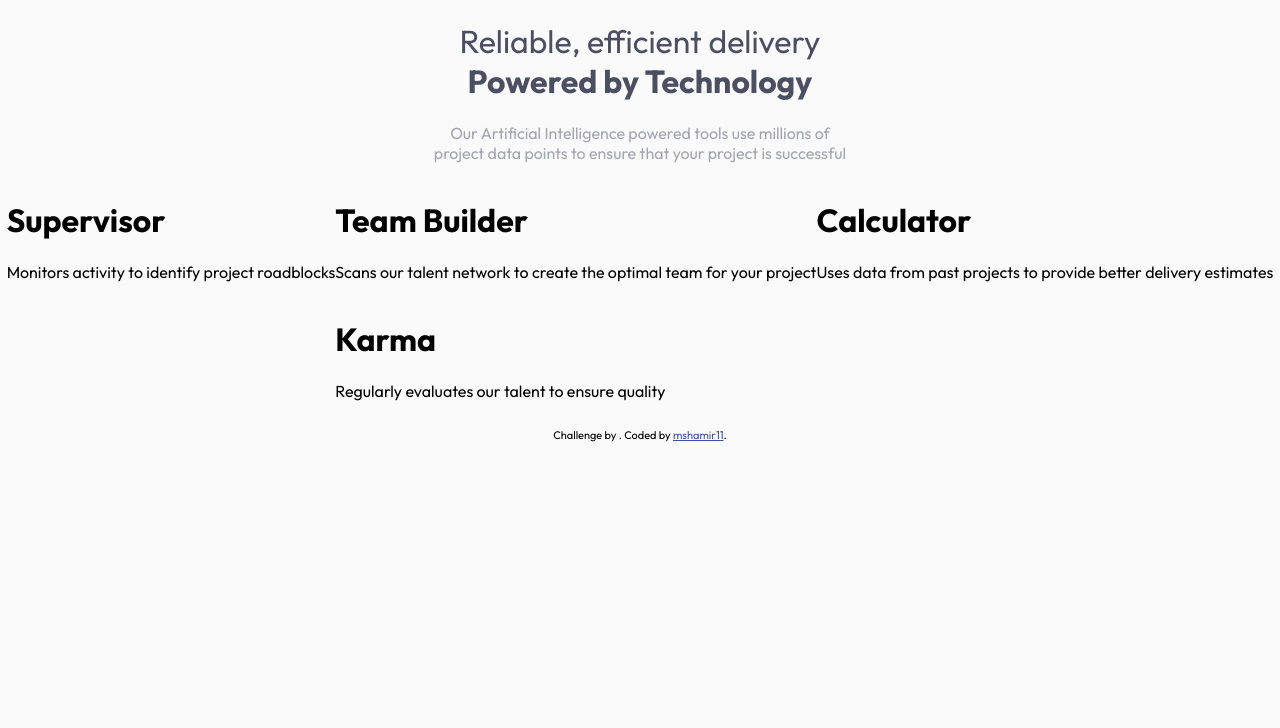
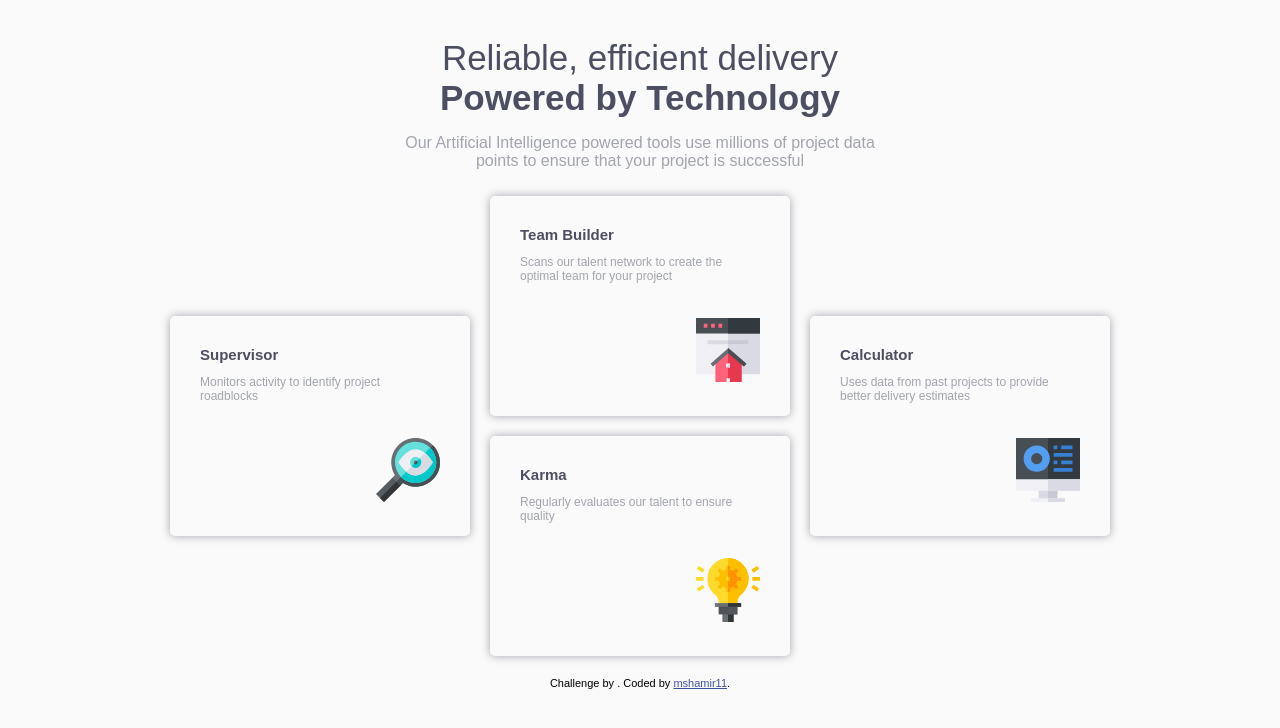
Before and after one commit to mshamir11/frontend-mentor, a plain HTML site: page four-card-feature-section/index.html in a window 1280 px wide. Drawn offline with Linux system fonts and the light colour scheme.

Commit message:
Added cards

```diff
--- a/four-card-feature-section/index.html
+++ b/four-card-feature-section/index.html
@@ -24,25 +24,46 @@
   <div class="card-components">
     <div class="first-col">
       <div class="card">
-        <h1>Supervisor</h1>
-        <p>Monitors activity to identify project roadblocks</p>
+        <div>
+          <h1>Supervisor</h1>
+          <p>Monitors activity to identify project roadblocks</p>
+          <div>
+            <img src="./images/icon-supervisor.svg" alt="">
+          </div>
+        </div>
+
       </div>
     </div>
     <div class="second-col">
       <div class="card">
-        <h1>Team Builder</h1>
+        <div>
+          <h1>Team Builder</h1>
         <p>Scans our talent network to create the optimal team for your project</p>
+        <div>
+          <img src="./images/icon-team-builder.svg" alt="">
+        </div>
+        </div>
+
       </div>
 
       <div class="card">
+        <div >
         <h1>Karma</h1>
         <p>Regularly evaluates our talent to ensure quality</p>
+        <div>
+          <img src="images/icon-karma.svg" alt="">
+        </div>
+      </div>
       </div>
     </div>
     <div class="third-col">
       <div class="card">
+        <div>
         <h1>Calculator</h1>
-        <p>Uses data from past projects to provide better delivery estimates</p>
+        <p>Uses data from past projects to provide better delivery estimates</p><div>
+          <img src="images/icon-calculator.svg" alt="">
+        </div>
+      </div>
       </div>
     </div>
   </div>
--- a/four-card-feature-section/styles.css
+++ b/four-card-feature-section/styles.css
@@ -1,4 +1,5 @@
-@import url('https://fonts.googleapis.com/css2?family=Outfit:wght@400;700&family=Poppins:wght@200;400;600&display=swap');
+
+@import url('https://fonts.googleapis.com/css2?family=Poppins:wght@200;400;600&display=swap');
 
 :root {
     --red : hsl(0, 78%, 62%);
@@ -16,8 +17,7 @@
 body {
     font-family: 'Outfit', sans-serif;
     background-color: var(--very-light-gray);
-    margin: 0;
-    padding: 0;
+
 }
 
 .card-components {
@@ -43,23 +43,95 @@ body {
 
 .text-content {
     text-align: center;
-    max-width:430px;
+    max-width:490px;
+    margin-top:30px;
 }
 
 .main-heading {
     font-weight:200;
     color: var(--dark-blue);
-
+    font-size: 35px;
 
 }
 
 .sub-heading {
     font-weight: 600;
     color: var(--dark-blue);
-
+    font-size: 35px;
 }
 
 .text-content p {
     color: var(--grayish-blue);
 
 }
+
+
+* {
+    box-sizing: border-box;
+}
+.card {
+    border-radius: 5px;
+    margin: 10px;
+    width: 300px;
+    position: relative;
+    height: 220px;
+    padding: 30px;
+    background-clip: padding-box;
+    box-shadow: 0 0 10px var(--grayish-blue);
+}
+
+
+.first-col {
+    display: flex;
+    align-items: center;
+}
+
+.second-col {
+    display: flex;
+    align-items: center;
+}
+
+.third-col {
+    display: flex;
+    align-items: center;
+
+}
+
+
+.card h1 {
+    font-size: 15px;
+    color: var(--dark-blue);
+}
+.card p {
+    font-size: 12px;
+    color: var(--grayish-blue);
+}
+
+.card > div {
+
+    margin:0;
+    border:0;
+    outline:0;
+    height: 160px;
+    position: relative;
+}
+
+
+h1 {
+    margin:0;
+}
+
+.card div :last-child {
+
+}
+
+img {
+    margin:0;
+}
+
+.card > div > div {
+    position: absolute;
+    bottom: 0;
+    right: 0;
+
+}
```
